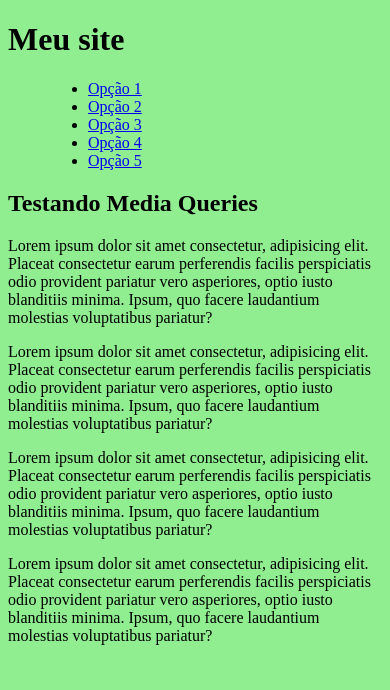
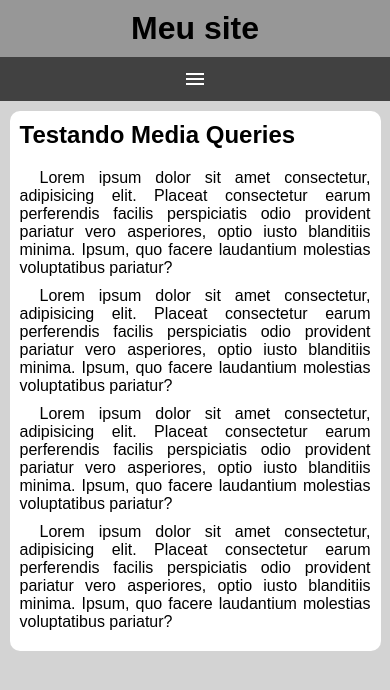
Before and after one commit to LuisHenrique004/html-css, a plain HTML site: page exercicios/ex026/mq005/index.html in a window 390 px wide. Drawn offline with Linux system fonts and the light colour scheme.

Commit message:
exercício 26 005 media query

```diff
--- a/exercicios/ex026/mq005/estilos/style.css
+++ b/exercicios/ex026/mq005/estilos/style.css
@@ -1,5 +1,76 @@
 @charset "UTF-8";
 
+* {
+    font-family: Arial, Helvetica, sans-serif;
+    margin: 0px;
+    padding: 0px;
+}
+
 body, html {
-    background-color: lightgreen;
+    background-color: lightgray;
 }
+
+header {
+    background-color: rgb(151, 151, 151);
+}
+
+header > h1 {
+    padding: 10px;
+    text-align: center;
+}
+
+span#burguer {
+    background-color: rgb(65, 65, 65);
+    display: block;
+    color: white;
+    text-align: center;
+    padding: 10px;
+}
+
+span#burguer:hover {
+    background-color: white;
+    color: black;
+    cursor: pointer;
+}
+
+menu {
+    display: none;
+}
+
+menu > ul {
+    list-style-type: none;
+}
+
+menu > ul > li > a {
+    display: block;
+    padding: 10px;
+    text-decoration: none;
+    text-align: center;
+    background-color: rgb(87, 87, 87);
+    color: white;
+    border-top: 2px solid gray;
+
+}
+
+menu > ul > li > a:hover {
+    background-color: gray;
+}
+
+main {
+    width: 90vw;
+    background-color: white;
+    margin: auto;
+    margin-top: 10px;
+    padding: 10px;
+    border-radius: 10px;;
+}
+
+article > h2 {
+    padding-bottom: 20px;
+}
+
+article > p {
+    text-align: justify;
+    margin-bottom: 10px;
+    text-indent: 20px;
+}
--- a/exercicios/ex026/mq005/index.html
+++ b/exercicios/ex026/mq005/index.html
@@ -5,12 +5,14 @@
     <meta http-equiv="X-UA-Compatible" content="IE=edge">
     <meta name="viewport" content="width=device-width, initial-scale=1.0">
     <link rel="stylesheet" href="estilos/style.css">
+    <link href="https://fonts.googleapis.com/icon?family=Material+Icons" rel="stylesheet">
     <title>Media Query</title>
 </head>
 <body>
     <header>
         <h1>Meu site</h1>
-        <menu>
+        <span id="burguer" class="material-icons" onclick="clickMenu()">menu</span>
+        <menu id="itens">
             <ul>
                 <li><a href="#">Opção 1</a></li>
                 <li><a href="#">Opção 2</a></li>
@@ -29,5 +31,13 @@
             <p>Lorem ipsum dolor sit amet consectetur, adipisicing elit. Placeat consectetur earum perferendis facilis perspiciatis odio provident pariatur vero asperiores, optio iusto blanditiis minima. Ipsum, quo facere laudantium molestias voluptatibus pariatur?</p>
         </article>
     </main>
+
+    <script>
+        function clickMenu() {
+            if (itens.style.display == 'block') {
+                itens.style.display = 'none'
+            } else {itens.style.display = 'block'}
+        }
+    </script>
 </body>
 </html>
```
